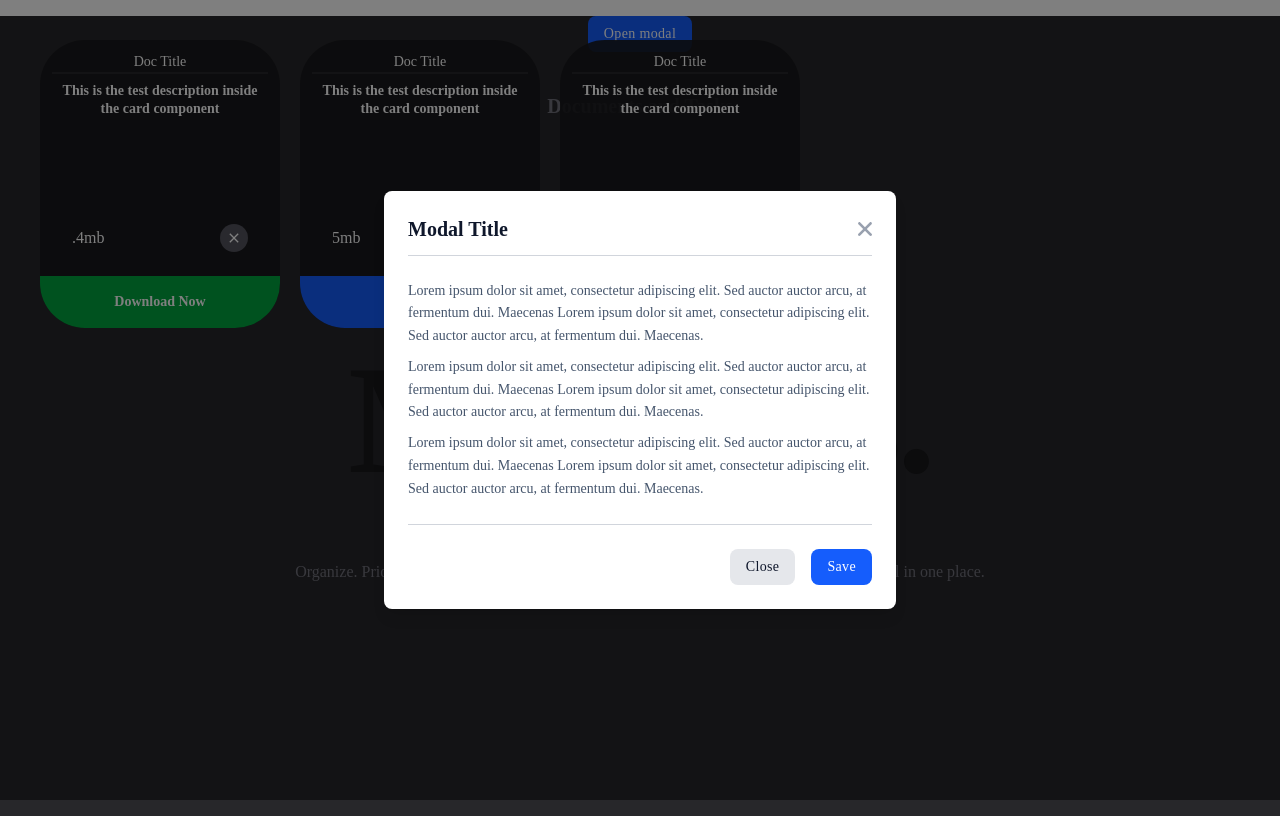
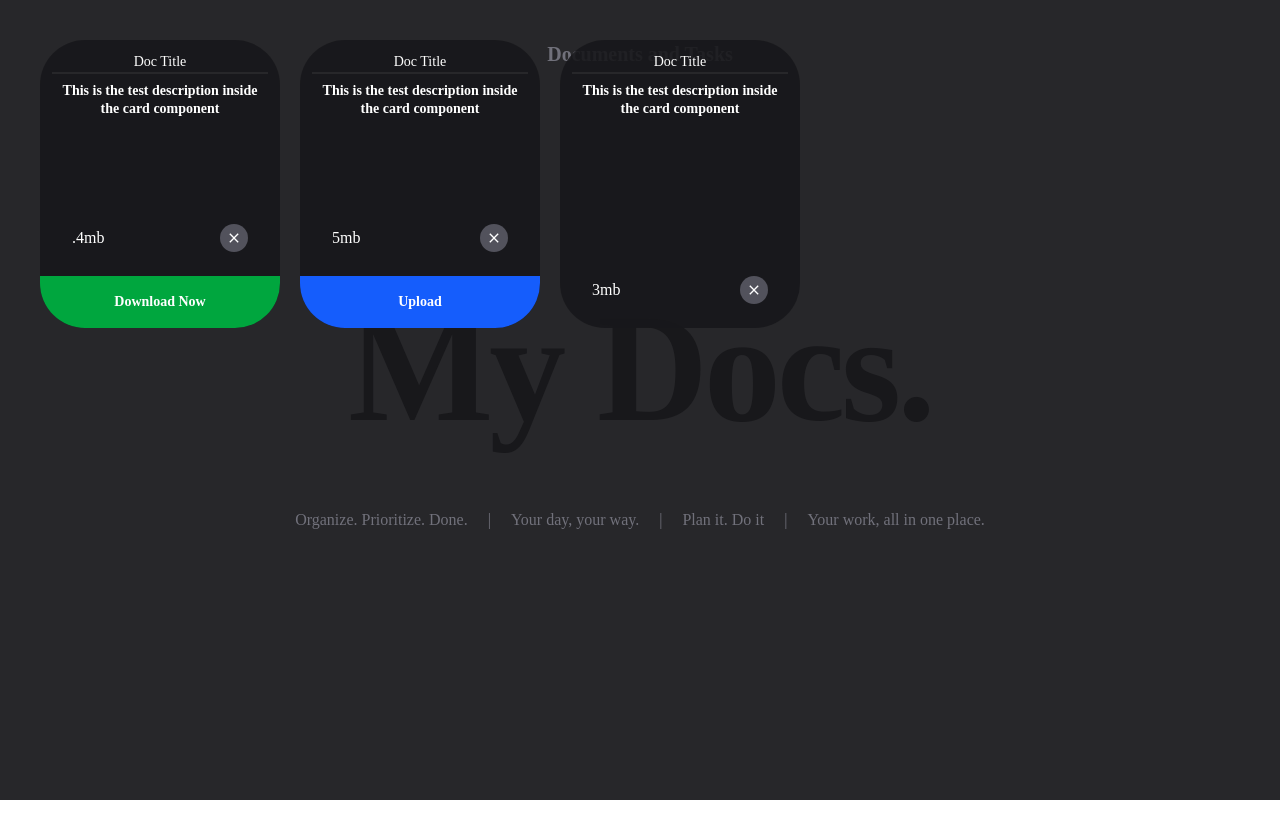
Before and after one commit to muazimmaqbool/mydocs, a React (Vite) app: page / in a window 1280 px wide. Built offline with nearby package versions, Linux system fonts and the light colour scheme.

Commit message:
Modal removed

```diff
--- a/src/App.jsx
+++ b/src/App.jsx
@@ -1,7 +1,6 @@
 import React from "react";
 import Background from "./Components/Background";
 import Foreground from "./Components/Foreground";
-import Modal from "./Components/Modal";
 
 //docs of tailwind css: https://tailwindcss.com/docs/installation/using-vite
 
@@ -10,7 +9,6 @@ const App = () => {
   return (
     <div className="relative w-full h-screen bg-zinc-800">
       {/* h-screen: height will be size of screen */}
-      <Modal/>
       <Background/>
       <Foreground/>
     </div>
--- a/src/Components/Modal.jsx
+++ /dev/null
@@ -1,83 +0,0 @@
-import React from 'react'
-
-const Modal = () => {
-    document.addEventListener('DOMContentLoaded', () => {
-        let modal = document.getElementById('modal');
-        let openModalBtn = document.getElementById('openModal');
-        let closeModalBtns = [document.getElementById('closeIcon'), document.getElementById('closeButton')];
-
-        function showModal() {
-            modal.classList.remove('hidden');
-        }
-
-        function hideModal() {
-            modal.classList.add('hidden');
-        }
-
-        openModalBtn.addEventListener('click', showModal);
-
-        closeModalBtns.forEach(btn => btn.addEventListener('click', hideModal));
-
-        // Close modal when clicking outside the modal content
-        modal.addEventListener('click', (event) => {
-            if (event.target === modal.firstElementChild) {
-                hideModal();
-            }
-        });
-    });
-  return (
-    <div>
-        <div id="modal">
-            <div
-                class="fixed inset-0 p-4 flex flex-wrap justify-center items-center w-full h-full z-[1000] before:fixed before:inset-0 before:w-full before:h-full before:bg-[rgba(0,0,0,0.5)] overflow-auto">
-                <div class="w-full max-w-lg bg-white shadow-lg rounded-lg p-6 relative">
-                    <div class="flex items-center pb-3 border-b border-gray-300">
-                        <h3 class="text-slate-900 text-xl font-semibold flex-1">Modal Title</h3>
-                        <svg id="closeIcon" xmlns="http://www.w3.org/2000/svg"
-                            class="w-3.5 h-3.5 ml-2 cursor-pointer shrink-0 fill-gray-400 hover:fill-red-500"
-                            viewBox="0 0 320.591 320.591">
-                            <path
-                                d="M30.391 318.583a30.37 30.37 0 0 1-21.56-7.288c-11.774-11.844-11.774-30.973 0-42.817L266.643 10.665c12.246-11.459 31.462-10.822 42.921 1.424 10.362 11.074 10.966 28.095 1.414 39.875L51.647 311.295a30.366 30.366 0 0 1-21.256 7.288z"
-                                data-original="#000000"></path>
-                            <path
-                                d="M287.9 318.583a30.37 30.37 0 0 1-21.257-8.806L8.83 51.963C-2.078 39.225-.595 20.055 12.143 9.146c11.369-9.736 28.136-9.736 39.504 0l259.331 257.813c12.243 11.462 12.876 30.679 1.414 42.922-.456.487-.927.958-1.414 1.414a30.368 30.368 0 0 1-23.078 7.288z"
-                                data-original="#000000"></path>
-                        </svg>
-                    </div>
-
-                    <div class="my-6">
-                        <p class="text-slate-600 text-sm leading-relaxed">Lorem ipsum dolor sit amet, consectetur adipiscing
-                            elit. Sed auctor auctor arcu,
-                            at fermentum dui. Maecenas Lorem ipsum dolor sit amet, consectetur adipiscing elit. Sed auctor
-                            auctor arcu,
-                            at fermentum dui. Maecenas.</p>
-                        <p class="text-slate-600 text-sm leading-relaxed mt-2">Lorem ipsum dolor sit amet, consectetur
-                            adipiscing elit. Sed auctor auctor arcu,
-                            at fermentum dui. Maecenas Lorem ipsum dolor sit amet, consectetur adipiscing elit. Sed auctor
-                            auctor arcu,
-                            at fermentum dui. Maecenas.</p>
-                        <p class="text-slate-600 text-sm leading-relaxed mt-2">Lorem ipsum dolor sit amet, consectetur
-                            adipiscing elit. Sed auctor auctor arcu,
-                            at fermentum dui. Maecenas Lorem ipsum dolor sit amet, consectetur adipiscing elit. Sed auctor
-                            auctor arcu,
-                            at fermentum dui. Maecenas.</p>
-                    </div>
-
-                    <div class="border-t border-gray-300 pt-6 flex justify-end gap-4">
-                        <button id="closeButton" type="button"
-                            class="px-4 py-2 rounded-lg text-slate-900 text-sm font-medium border-none outline-none tracking-wide bg-gray-200 hover:bg-gray-300 active:bg-gray-200">Close</button>
-                        <button type="button"
-                            class="px-4 py-2 rounded-lg text-white text-sm font-medium border-none outline-none tracking-wide bg-blue-600 hover:bg-blue-700 active:bg-blue-600">Save</button>
-                    </div>
-                </div>
-            </div>
-        </div>
-
-        <button id="openModal" type="button"
-            class="mt-4 mx-auto block px-4 py-2 rounded-lg text-white text-sm font-medium border-none outline-none tracking-wide bg-blue-600 hover:bg-blue-700 active:bg-blue-600">Open
-            modal</button>
-    </div>
-  )
-}
-
-export default Modal
```
